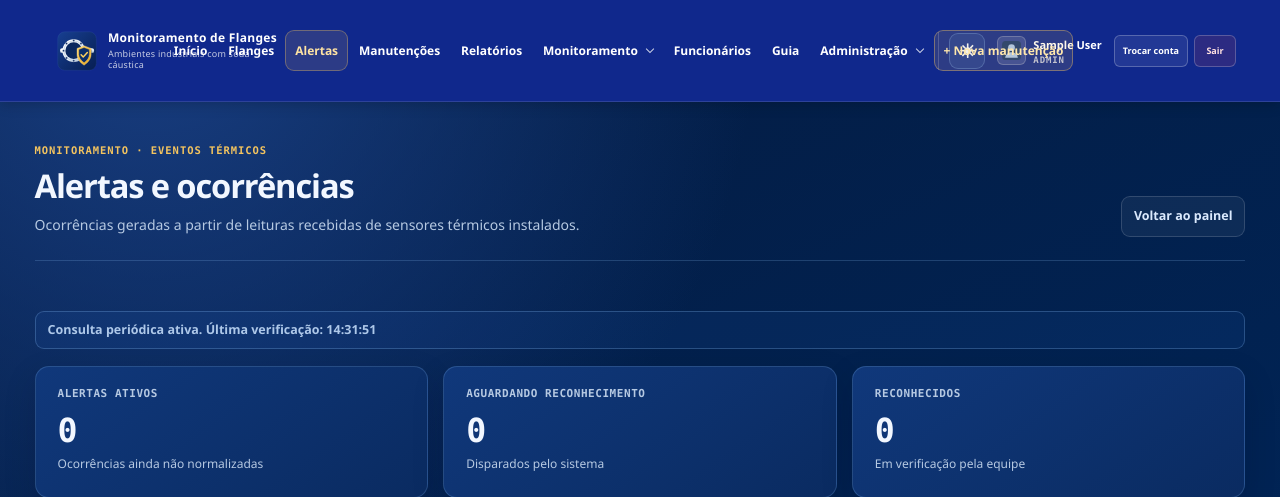
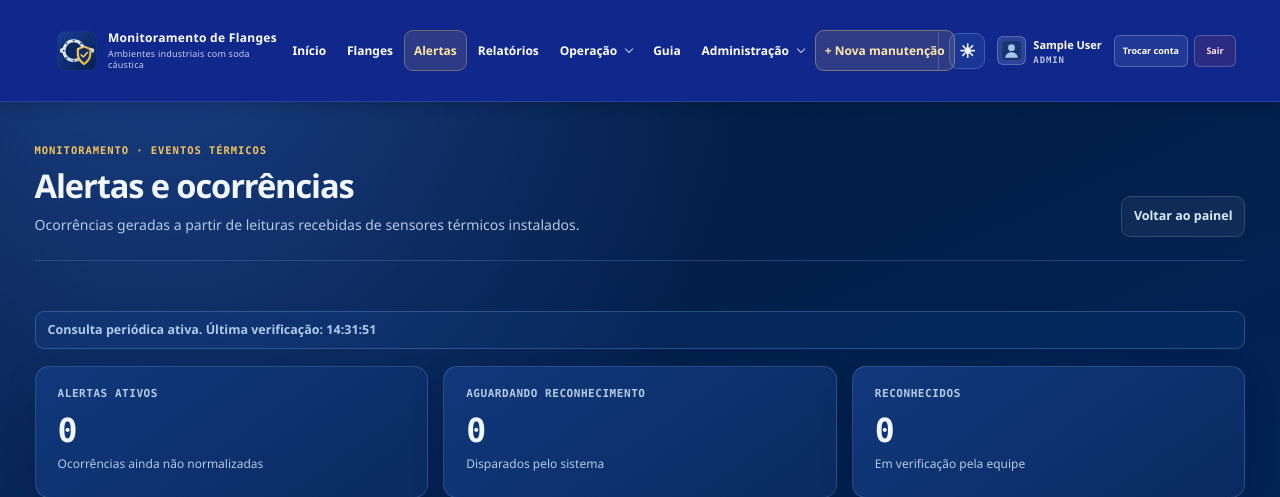
Before and after one commit to LucasMarangoni01/Projeto_Final, a Spring Boot app: page /alertas in a window 1280 px wide. Shown: the top 497 px of the page. Run offline with Spring Boot 4, Linux system fonts and the light colour scheme; the visitor is signed in with stand-in values (Sample User, id 1); data that the repository does not hold is empty; some of the project's set-up classes (security, data sources, template engines, error pages and the like) are left out, and stand-ins take their place.

Commit message:
style(menu): concentra rotas operacionais em grupo legivel

```diff
--- a/src/main/resources/templates/fragments/menu.html
+++ b/src/main/resources/templates/fragments/menu.html
@@ -24,18 +24,20 @@
                     <li><a class="nav-link" th:href="@{/}">Início</a></li>
                     <li><a class="nav-link" th:href="@{/flange/listagem}">Flanges</a></li>
                     <li><a class="nav-link" th:href="@{/alertas}">Alertas</a></li>
-                    <li><a class="nav-link" th:href="@{/manutencao/listagem}">Manutenções</a></li>
                     <li><a class="nav-link" th:href="@{/relatorios}">Relatórios</a></li>
-                    <li th:if="${usuarioLogado.role.name() == 'ADMIN'}">
+                    <li>
                         <details class="nav-dropdown">
-                            <summary>Monitoramento <span class="nav-chevron"></span></summary>
+                            <summary>Operação <span class="nav-chevron"></span></summary>
                             <div class="nav-dropdown-panel">
-                                <a th:href="@{/sensores}">Gestão de sensores</a>
-                                <a th:href="@{/analises}">Análises e indicadores</a>
+                                <a th:href="@{/manutencao/listagem}">Histórico de manutenções</a>
+                                <a th:href="@{/funcionario/listagem}">Equipe operacional</a>
+                                <a th:if="${usuarioLogado.role.name() == 'ADMIN'}"
+                                   th:href="@{/sensores}">Gestão de sensores</a>
+                                <a th:if="${usuarioLogado.role.name() == 'ADMIN'}"
+                                   th:href="@{/analises}">Análises e indicadores</a>
                             </div>
                         </details>
                     </li>
-                    <li><a class="nav-link" th:href="@{/funcionario/listagem}">Funcionários</a></li>
                     <li><a class="nav-link" th:href="@{/guia}">Guia</a></li>
                     <li th:if="${usuarioLogado.role.name() == 'ADMIN'}">
                         <details class="nav-dropdown">
```
